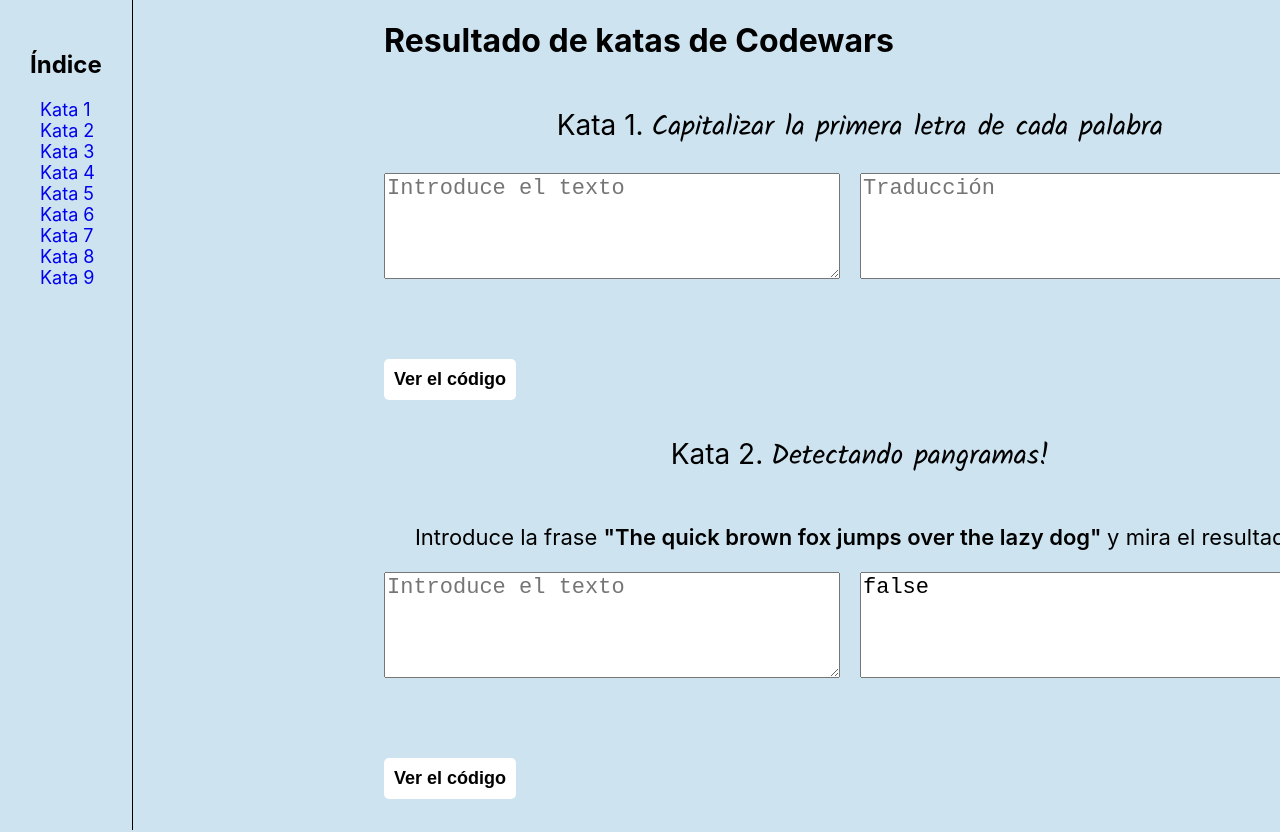
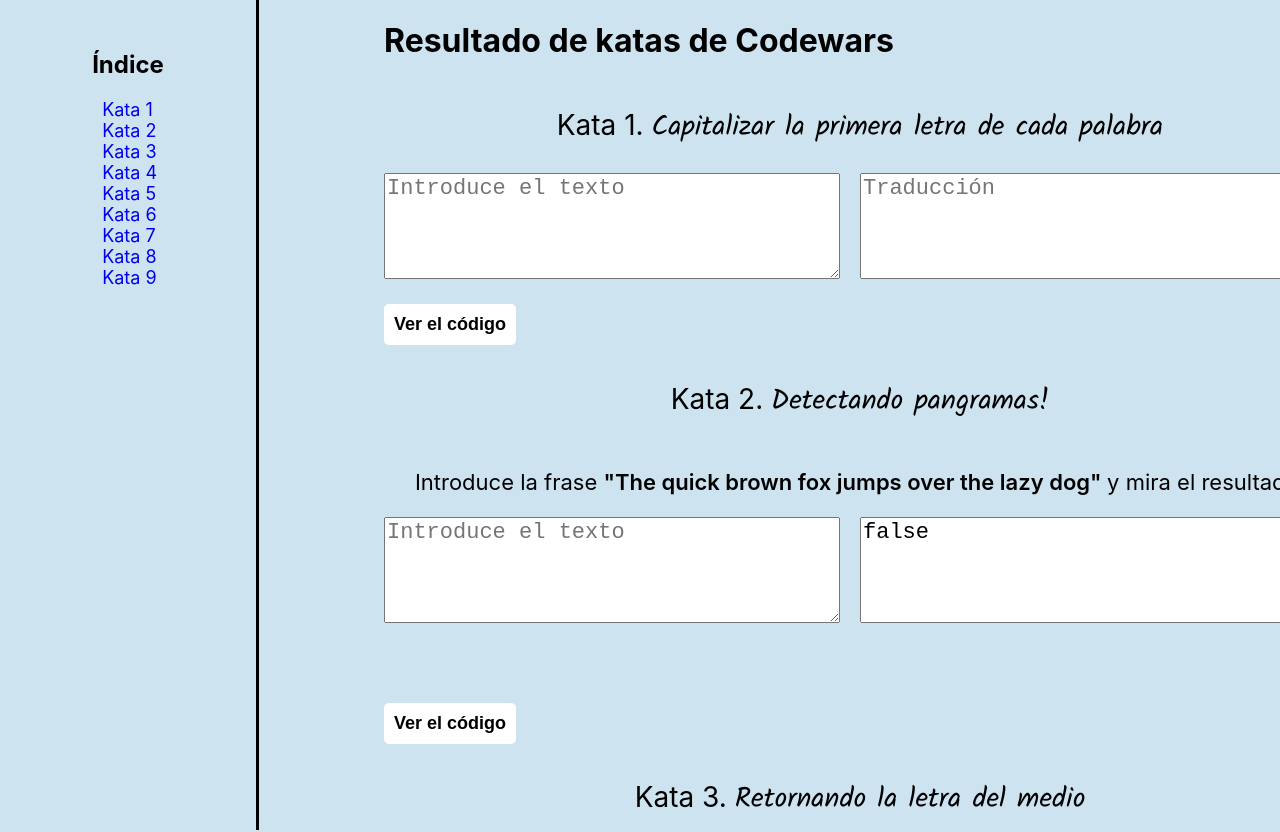
Before and after one commit to nataliamateo/Katas, a React (Create React App) app: page / in a window 1280 px wide. Shown: the top 832 px of the page. Built offline with nearby package versions, Linux system fonts and the light colour scheme.

Commit message:
Change header style

```diff
--- a/src/stylesheets/Header.scss
+++ b/src/stylesheets/Header.scss
@@ -3,7 +3,10 @@
   height: 100vh;
   display: flex;
   padding-top: 30px;
-  border-right: 1px black solid;
+  border-right: 3px black solid;
+  width: 20vw;
+  display: flex;
+  justify-content: center;
   &__nav {
     padding: 0 30px;
   }
--- a/src/stylesheets/Kata1.scss
+++ b/src/stylesheets/Kata1.scss
@@ -2,7 +2,7 @@
   display: flex;
   flex-direction: column;
   align-items: center;
-  padding-bottom: 80px;
+  padding-bottom: 25px;
   &__title {
     font-size: 28px;
     font-weight: 400;
```
